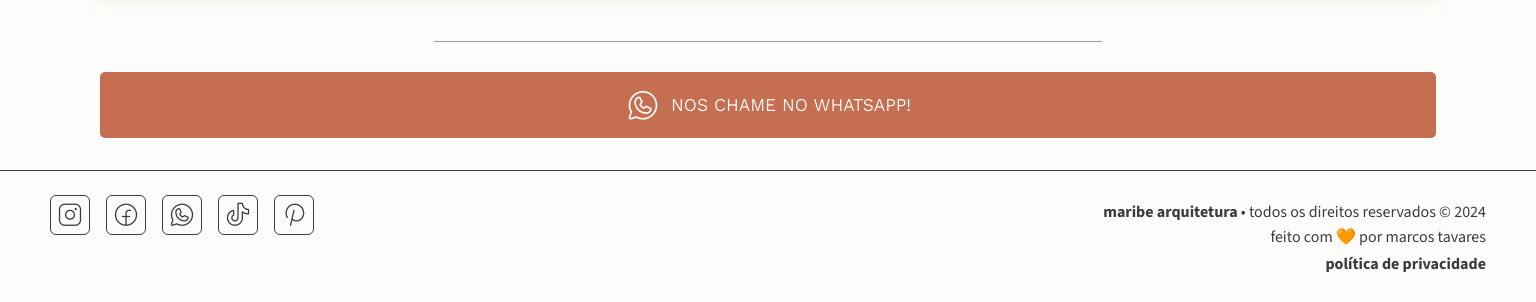
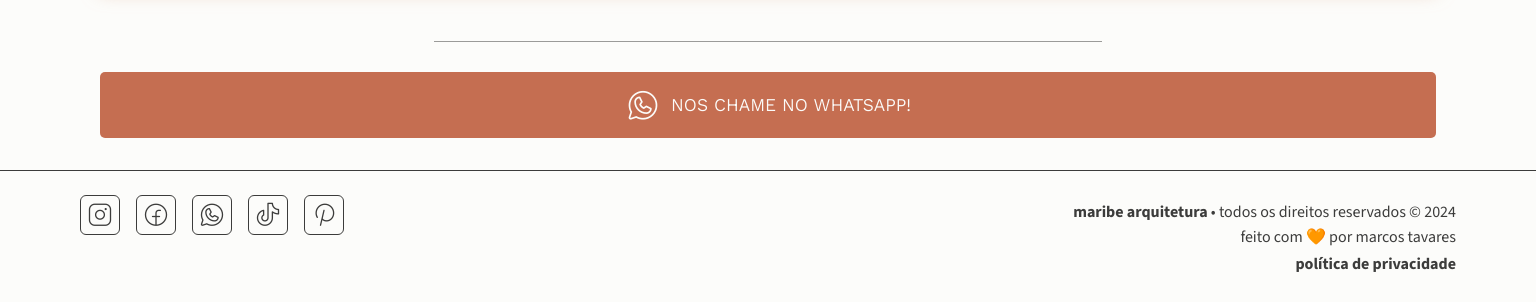
Before and after one commit to mjtavrs/maribe-development, a PHP site: page /contato.html in a window 1536 px wide. Shown: the part 1452-1754 px from the top of the page. Run offline with PHP 8.4, Linux system fonts and the light colour scheme; style sheets or scripts are compiled from the project's sources.

Commit message:
feat: Create the laptop version of the headerAndFooter.scss

```diff
--- a/styles/shared/headerAndFooter.css
+++ b/styles/shared/headerAndFooter.css
@@ -98,4 +98,9 @@ body footer #legalInformation a:hover {
   body footer {
     padding: 30px 50px;
   }
+}
+@media screen and (min-width: 1366px) {
+  body footer {
+    padding: 30px 80px;
+  }
 }/*# sourceMappingURL=headerAndFooter.css.map */
--- a/styles/shared/headerAndFooter.scss
+++ b/styles/shared/headerAndFooter.scss
@@ -151,3 +151,11 @@ body {
         }
     }
 }
+
+@media screen and (min-width: 1366px) {
+    body {
+        footer {
+            padding: 30px 80px;
+        }
+    }
+}
```
Also changed, not shown: 1 other file.
